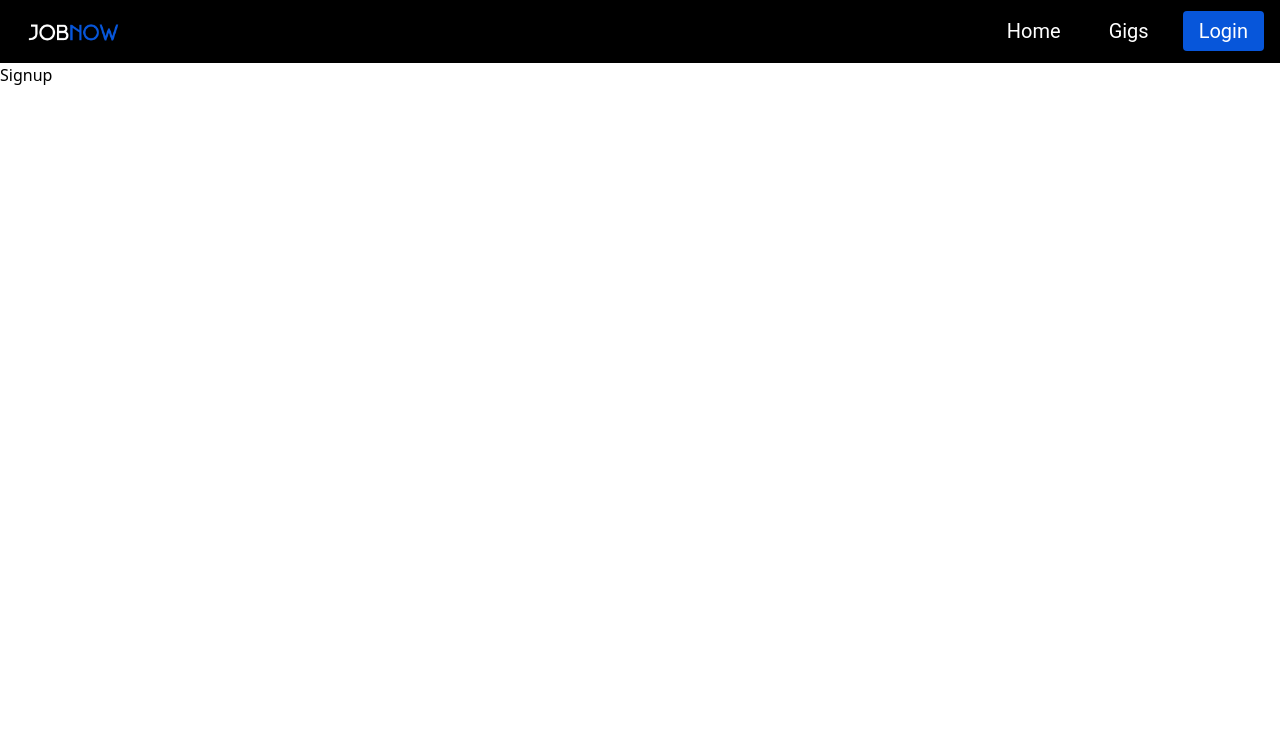
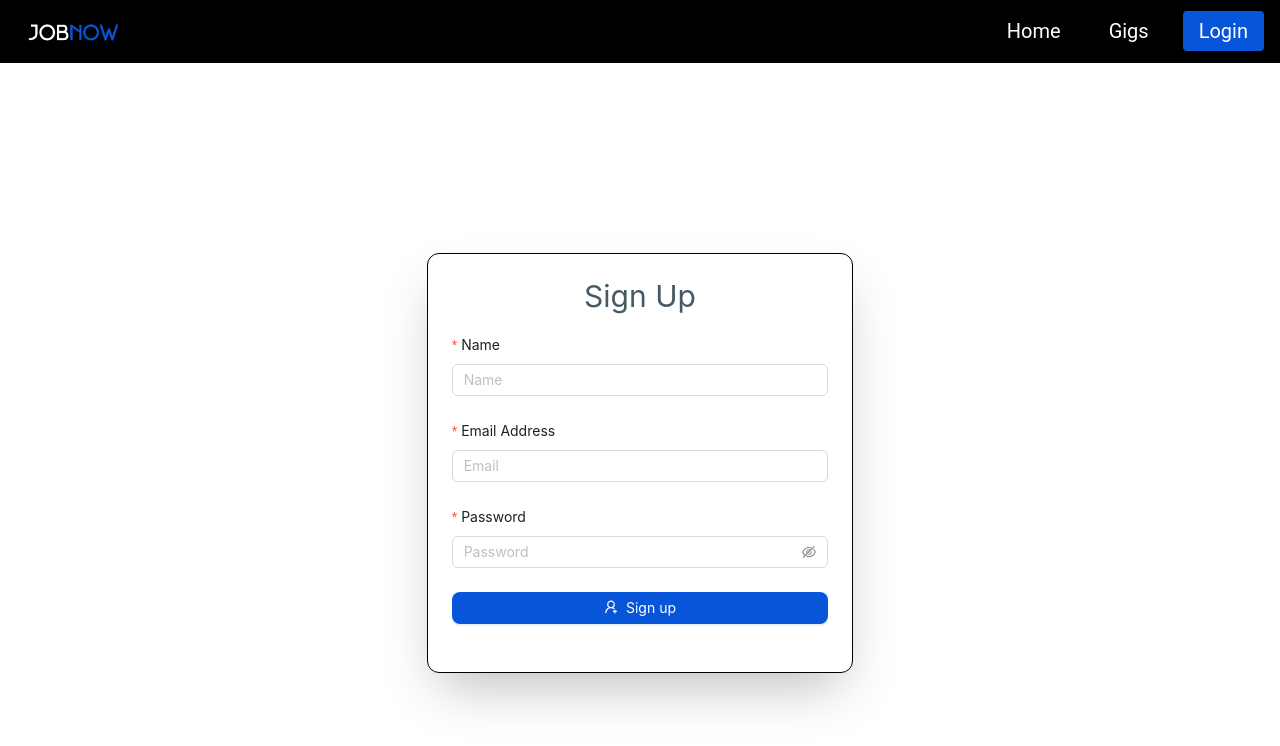
Before and after one commit to kevkim12/jobnow, a React (Vite) app in the folder client/: page /signup in a window 1280 px wide. Shown: the top 746 px of the page. Built offline with nearby package versions, Linux system fonts and the light colour scheme.

Commit message:
Implement sign up page

```diff
--- a/client/src/components/signup.jsx
+++ b/client/src/components/signup.jsx
@@ -1,8 +1,71 @@
+import { UserAddOutlined } from '@ant-design/icons';
+import { Button, Card, Form, Input } from 'antd';
+
+const onFinish = (values) => {
+    console.log('Success:', values);
+};
+const onFinishFailed = (errorInfo) => {
+    console.log('Failed:', errorInfo);
+};
 
 export default function Signup() {
     return (
-        <div>
-            <h1>Signup</h1>
-        </div>
+        <div className='h-screen flex flex-col justify-center items-center w-full'>
+            <Card className='w-1/3 border-black rounded-xl shadow-2xl'>
+                <h1 className='text-center text-3xl mb-5 text-[#455a64]'>Sign Up</h1>
+                <Form
+                    name="basic"
+                    initialValues={{ remember: true }}
+                    onFinish={onFinish}
+                    onFinishFailed={onFinishFailed}
+                    autoComplete="off"
+                    layout="vertical"
+                >
+                    <Form.Item
+                        label="Name"
+                        name="name"
+                        rules={[
+                            {
+                                required: true,
+                                message: 'A name is required.'
+                            },]}
+                    >
+                        <Input placeholder="Name" />
+                    </Form.Item>
+                    <Form.Item
+                        label="Email Address"
+                        name="email"
+                        rules={[
+                            {
+                                required: true,
+                                message: 'An email address is required.'
+                            },]}
+                    >
+                        <Input placeholder="Email" />
+                    </Form.Item>
+                    <Form.Item
+                        label="Password"
+                        name="password"
+                        rules={[
+                            {
+                                required: true,
+                                message: 'A password is required.'
+                            },]}
+                    >
+                        <Input.Password placeholder="Password" />
+                    </Form.Item>
+                    <Form.Item>
+                        <Button
+                            type="primary"
+                            htmlType="submit"
+                            className='w-full bg-[#0756da] rounded-lg'
+                            icon={<UserAddOutlined />}
+                        >
+                            Sign up
+                        </Button>
+                    </Form.Item>
+                </Form>
+            </Card>
+        </div >
     )
 }
```
